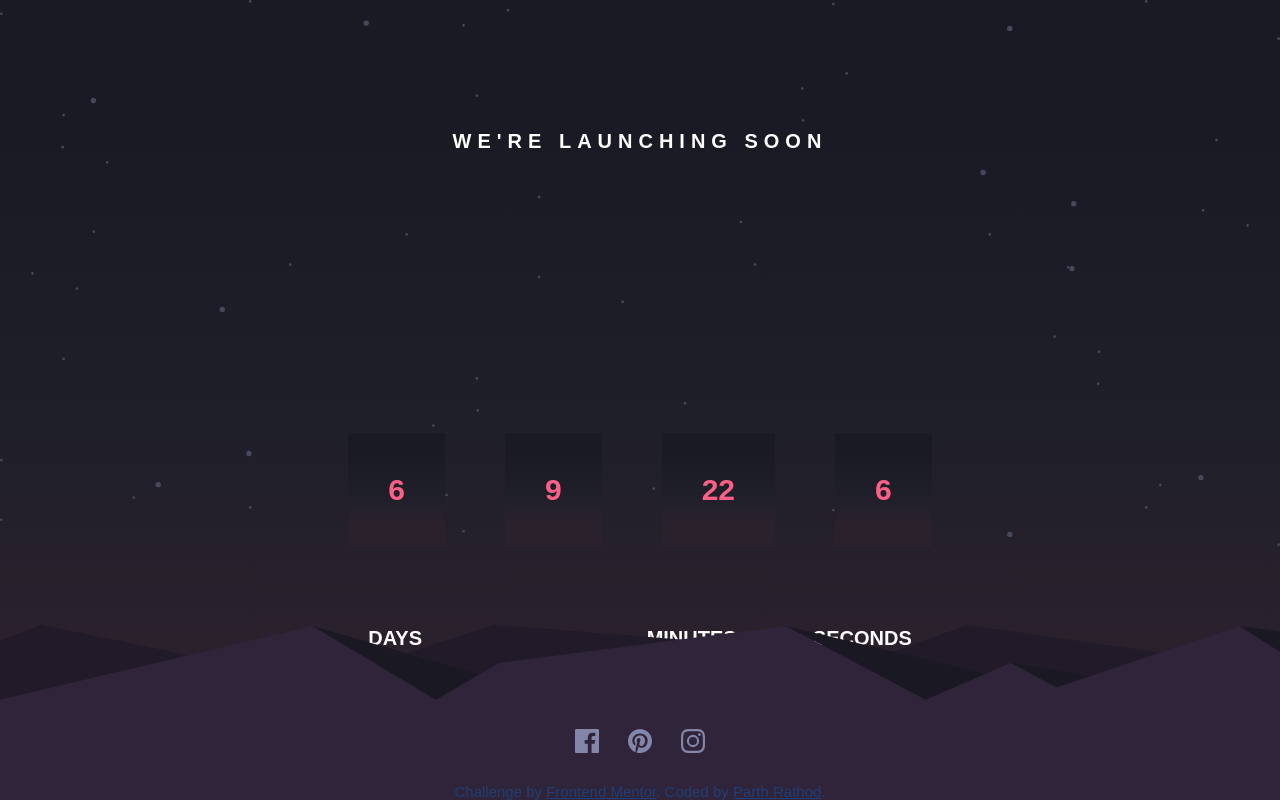
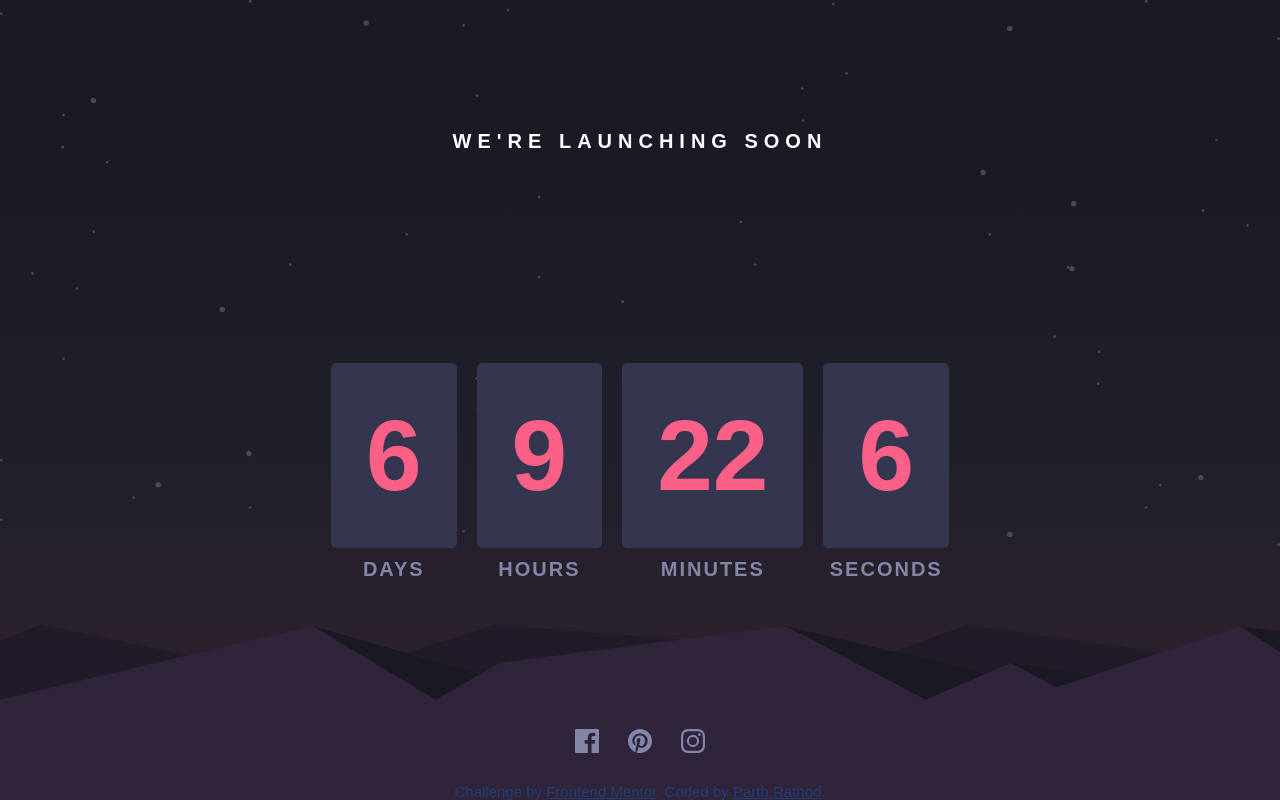
Before and after one commit to Parthrathod6103/Launch-Countdown, a plain HTML site: page index.html in a window 1280 px wide. Drawn offline with Linux system fonts and the light colour scheme.

Commit message:
updatecommmit

```diff
--- a/index.html
+++ b/index.html
@@ -6,7 +6,7 @@
   <link rel="stylesheet" href="/src/style/css/index.css">
   <link rel="icon" type="image/png" sizes="32x32" href="./images/favicon-32x32.png">
 
-  <title>Frontend Mentor | Launch countdown timer</title>
+  <title >Frontend Mentor | Launch countdown timer</title>
 
   <style>
     .attribution { font-size: 15px; text-align: center; }
@@ -17,22 +17,28 @@
 
   <main class="main">
     <div class="main__header container">
-      <h1>
+      <h1 class="title">
         We're launching soon
       </h1>
       <div class="forbox">
-       <p id="days" class="days">Days</p>
-        <p id="hours" class="hours">Hours</p>
-        <p id="minutes" class="minutes">Minutes</p>
-        <p id="seconds" class="seconds">Seconds </p>
+        <div>
+          <p id="days" class="days"></p>
+          <h1>DAYS</h1>
+
+        </div>
+        <div>
+          <p id="hours" class="hours"></p>
+          <h1>HOURS</h1>
+        </div>
+        <div>
+          <p id="minutes" class="minutes"></p>
+          <h1>Minutes</h1>
+        </div>
+        <div>
+          <p id="seconds" class="seconds"> </p>
+          <h1>Seconds</h1>
+        </div>
       </div>
-      <div class="text">
-      <p id="days" class="days">Days</p>
-      <p id="hours" class="hours">Hours</p>
-      <p id="minutes" class="minutes">Minutes</p>
-      <p id="seconds" class="seconds">Seconds </p>
-    </div>
-
     </div>
 
     <div class="main__countdown container">
--- a/src/style/css/index.css
+++ b/src/style/css/index.css
@@ -29,42 +29,49 @@ body .main {
 body .main__header {
   padding-top: 0px;
 }
+.title{
+  color: hsl(0, 0%, 100%);
+  font-size: 30px;
+  text-transform: uppercase;
+  letter-spacing: 2px;
+  margin-bottom: 40px;
+}
 .forbox{
-  padding-top:250px;
+  margin-top: 200px;
   display:flex;
   text-transform: uppercase;
-  flex-direction: row;
-  justify-content: space-between;
+  justify-content: space-around;
   align-items: center;
-  font-weight: 700;
+}
+
+.forbox div{
+    margin: 10px;
 }
 .forbox p{
-  color: #fb6087;
-  font-style:Bold;
-  justify-content: space-between;
-  padding: 40px;
-  margin: 30px;
-  font-size: 30px;
-  background-image: linear-gradient(180deg, #191A24 17%, #1e1f29 51%, #2b212d 83%);
+  font-size: 100px;
+  text-align: center;
+  color: hsl(345, 95%, 68%);
+  border-radius: 5px;
+  padding: 35px;
+  background-color: hsl(236, 21%, 26%);
+}
+.forbox h1{
+  text-align: center;
+  color: hsl(237, 18%, 59%);
+  letter-spacing: 2px;
+  text-transform: uppercase;
+  font-size: 16px;
+  margin-top: 10px;
 }
 
-.text{
-  display:flex;
-  font-size: 20px;
-  text-transform: uppercase;
-  flex-direction: row;
-  margin: 50px;
-  justify-content: space-between;
-  align-items: center;
-  font-weight: 700;
-  color: #ffffff;
-}
+
+
 @media (max-width: 639px) {
   body .main__header {
     max-width: 350px;
   }
 }
-body .main__header h1 {
+.title {
   font-size: 18px;
   color: white;
   text-transform: uppercase;
```
